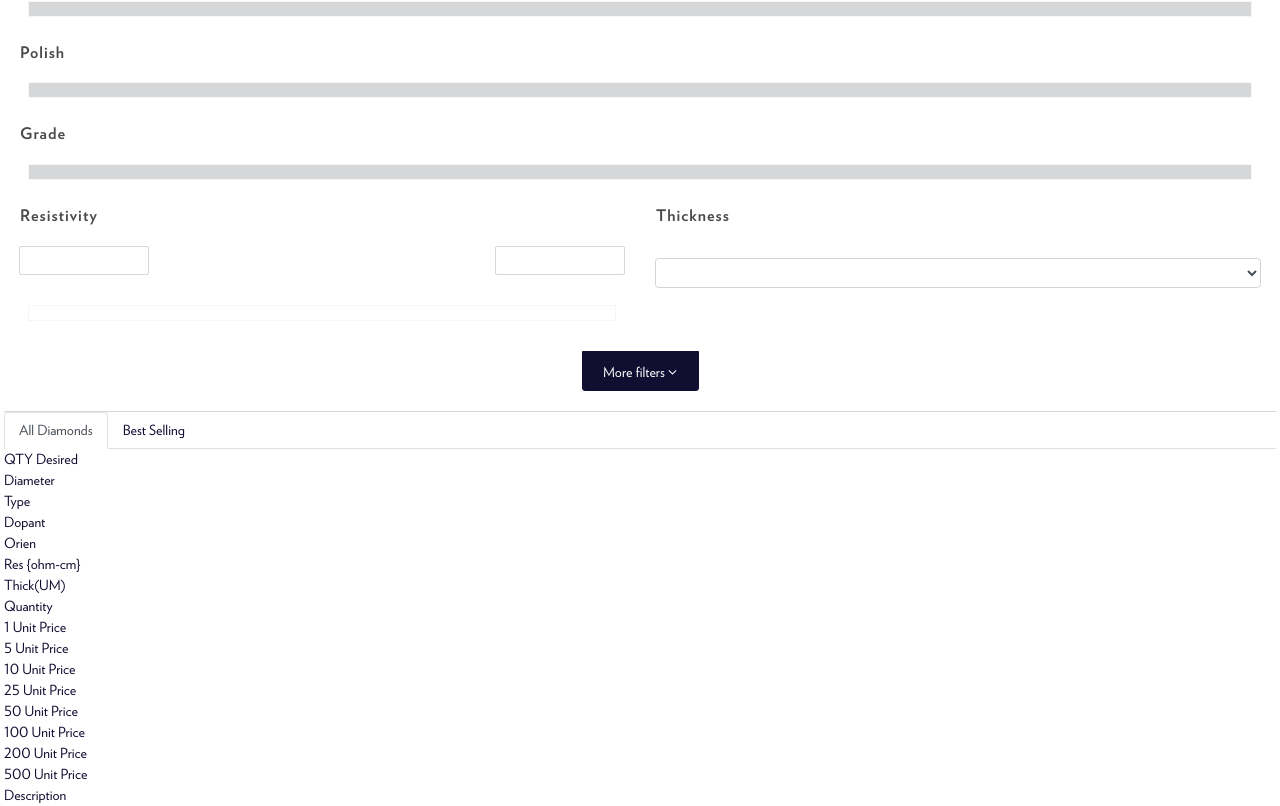
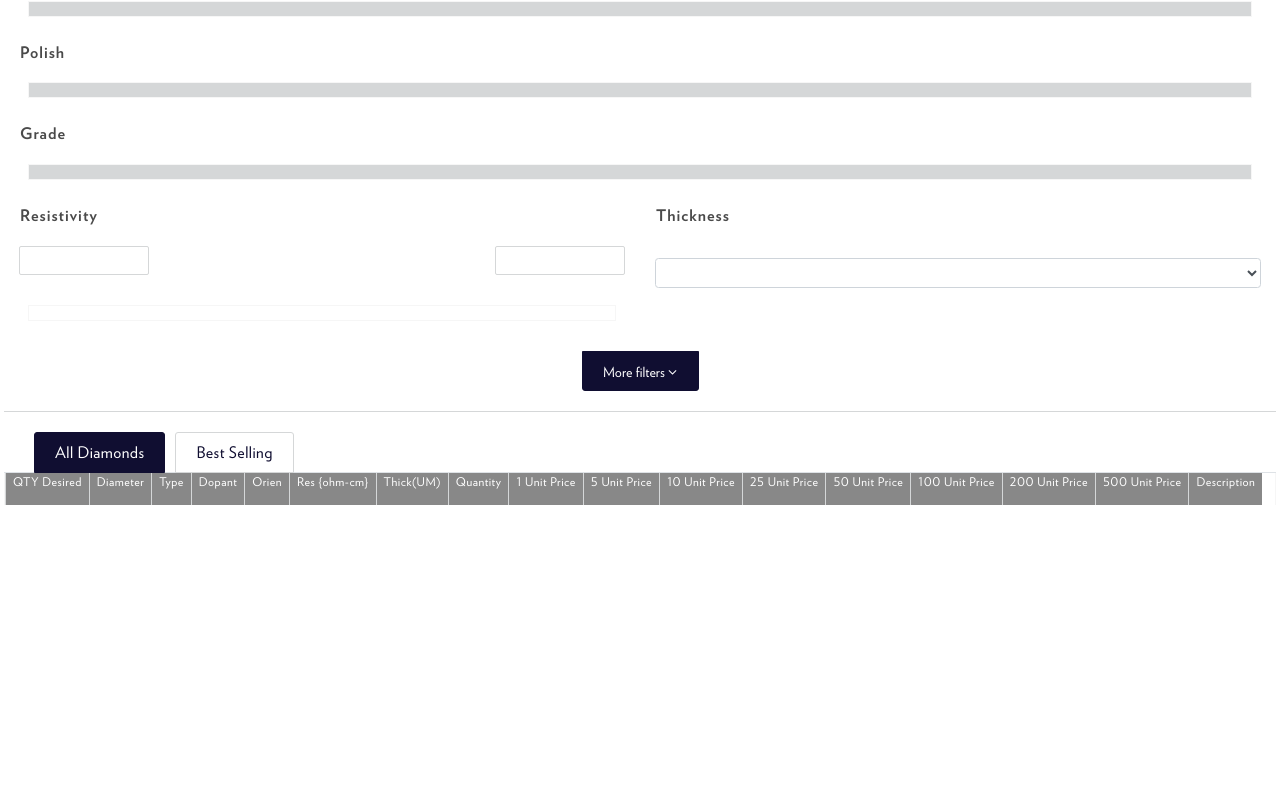
Before and after one commit to AlexOfc/Bluenile, a plain HTML site: page index.html in a window 1280 px wide. Shown: the part 658-1464 px from the top of the page. After the commit the page ends 1163 px from the top, so only its background shows below. Drawn offline with nearby package versions, Linux system fonts and the light colour scheme.

Commit message:
github fixes

```diff
--- a/assets/css/joint-media.css
+++ b/assets/css/joint-media.css
@@ -5,14 +5,31 @@
 }
 @media screen and (max-width: 992px)
 {
-
+    .top-bar-left-block a, .top-bar-right-block > * {
+        font-size: 12px;
+    }
+    .navigation-bar .segment > a {
+        font-size: 14px;
+    }
 }
 @media screen and (min-width:769px) and (max-width: 992px){
 
 }
 @media screen and (max-width: 768px)
 {
-
+   .top-bar, .delivery-advantages, .delivery-advantages + .separator, .search {
+       display: none!important;
+   }
+   .logo-block {
+    padding: 8px 12px;
+   }
+   .logo-block img {
+    width: 146px;
+   }
+   .filters-bar h1 {
+    font-size: 16px;
+    letter-spacing: .5px;
+   }
 }
 @media screen and (max-width: 576px){
 
--- a/assets/css/joint.css
+++ b/assets/css/joint.css
@@ -1258,3 +1258,66 @@ h6, .h6 {
     line-height: 40px;
     cursor: pointer;
 }
+.goods-table {
+    display: table;
+    width: 100%;
+    border-left: 1px solid #f6f6f6;
+    border-right: 1px solid #f6f6f6;
+    overflow-x: auto
+}
+.goods-table .header-goods {
+    display: table-row;
+}
+.header-cell {
+    display: table-cell;
+    height: 32px;
+    padding: 0 7px;
+    font-size: 12px;
+    letter-spacing: .5px;
+    color: #fff;
+    border-left: 1px solid #d5d7d8;
+    cursor: pointer;
+    background: rgb(136, 136, 136);
+    text-align: center;
+}
+.body-goods {
+    display: table-row-group;
+}
+.body-item{
+    display: table-row;
+
+}
+.body-item:nth-child(odd) {
+    background:#f6f6f6
+}
+.body-good {
+    display: table-cell;
+    padding: 5px;
+    text-align: center;
+    vertical-align: middle;
+}
+.add-to-cart i {
+    font-size: 20px;
+}
+#itemsTab {
+    margin-top: 20px
+}
+#itemsTab li a {
+    font-size: 16px;
+    padding: 10px 20px;
+    border-radius: 3px 3px 0 0;
+    border: 1px solid #d5d7d8;
+    line-height: 19px;
+    letter-spacing: .44px;
+    font-variant-numeric: lining-nums;
+    margin-left: 10px
+}
+#itemsTab li a.active {
+    background-color: #100e31;
+    border-color: #100e31;
+    color: #fff;
+
+}
+#itemsTab li:first-child {
+    margin-left: 20px;
+}
--- a/index.html
+++ b/index.html
@@ -140,7 +140,7 @@
             <section class="searchbody">
                 <div class="filters">
                     <div class="filters-bar" id="filters-bar">
-                        <h1>Search For Diamonds</h1>
+                        <h1>Search for Diamonds</h1>
                         <div class="view-filters-button">
                             <button class="bn-button big-button">
                                 <span>Filters</span>
@@ -299,7 +299,7 @@
                             </span>
                         </div>
                     </div>
-                    <ul class="nav nav-tabs" id="myTab" role="tablist">
+                    <ul class="nav nav-tabs" id="itemsTab" role="tablist">
                         <li class="nav-item">
                             <a class="nav-link active" id="all-tab" data-toggle="tab" href="#all" role="tab"
                                 aria-controls="all" aria-selected="true">All Diamonds</a>
@@ -309,8 +309,8 @@
                                 aria-selected="false">Best Selling</a>
                         </li>
                     </ul>
-                    <div class="tab-content" id="myTabContent">
-                        <div class="tab-pane fade show active" id="all" role="tabpanel" aria-labelledby="all-tab">
+                    <div class="tab-content" id="itemsTabContent">
+                        <div class="tab-pane fade show active goods-table" id="all" role="tabpanel" aria-labelledby="all-tab">
                             <div class="header-goods">
                                 <div class="header-cell">
                                     QTY Desired
```
